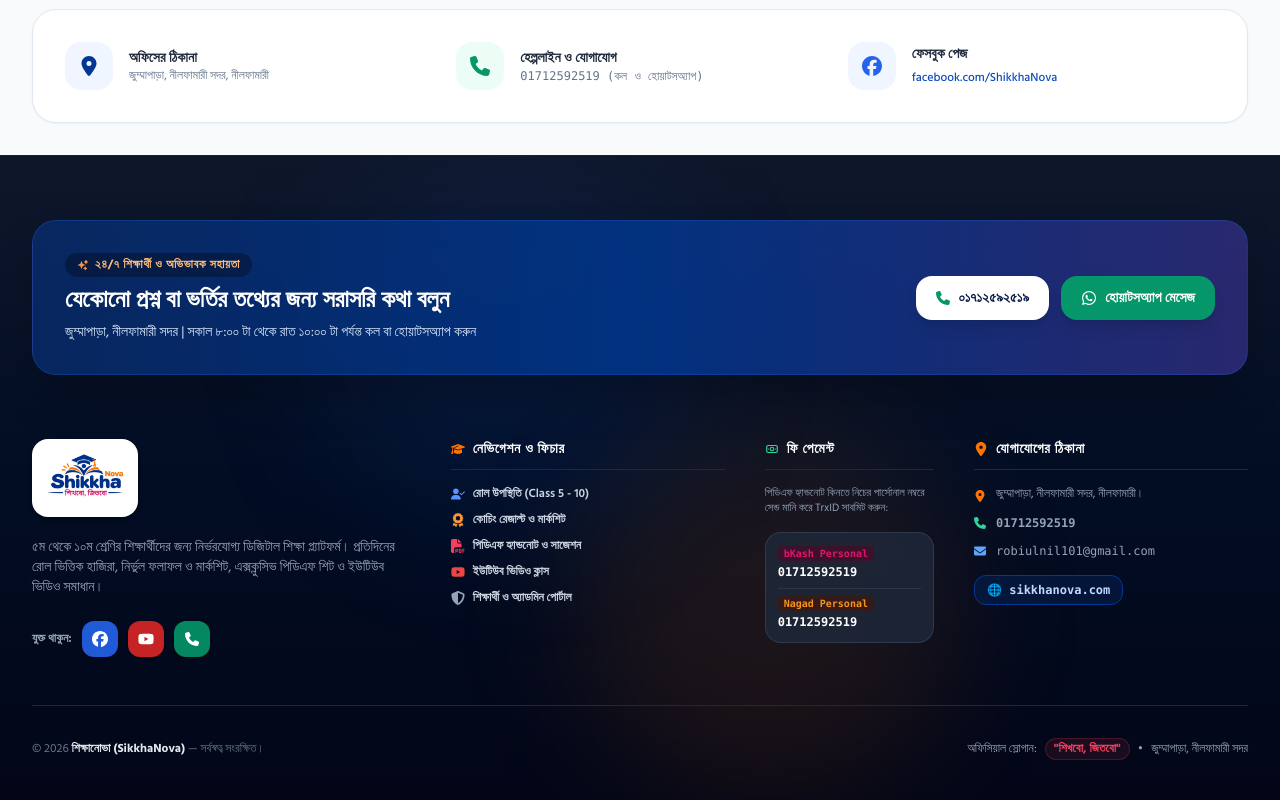
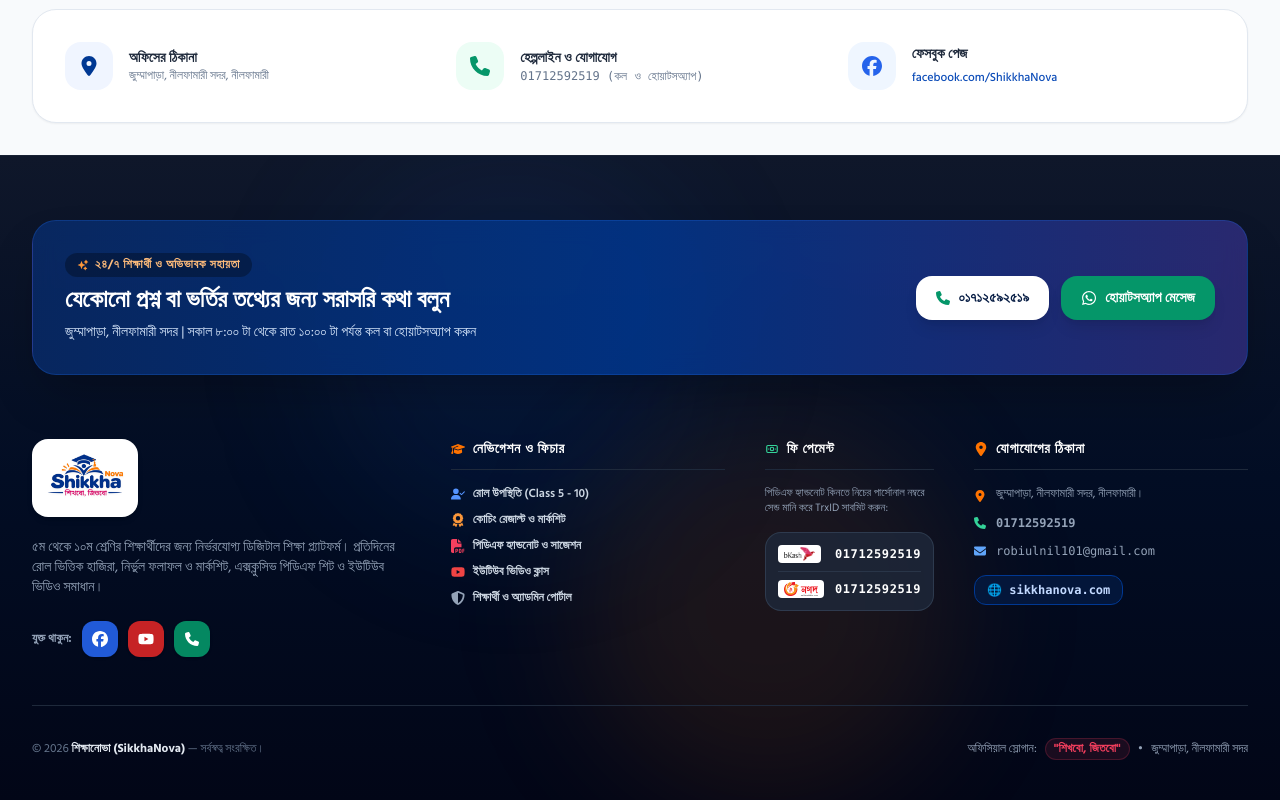
Before and after one commit to alaminislam3203/shikkhanova.com, a Next.js app: page / in a window 1280 px wide. Shown: the part 1551-2351 px from the top of the page. Built offline with nearby package versions, Linux system fonts and the light colour scheme; no server answers.

Commit message:
feat: add Footer component

```diff
--- a/components/Footer.tsx
+++ b/components/Footer.tsx
@@ -152,13 +152,17 @@ export default function Footer() {
               পিডিএফ হ্যান্ডনোট কিনতে নিচের পার্সোনাল নম্বরে সেন্ড মানি করে TrxID সাবমিট করুন:
             </p>
             <div className="bg-slate-800/80 p-3 rounded-2xl border border-slate-700/80 space-y-2 text-xs font-mono">
-              <div>
-                <span className="text-[10px] font-bold text-bkash bg-pink-950/60 px-1.5 py-0.5 rounded">bKash Personal</span>
-                <p className="text-white font-bold mt-0.5 text-xs">01712592519</p>
+              <div className="flex items-center justify-between gap-2">
+                <div className="bg-white px-1.5 py-0.5 rounded shadow-sm flex items-center">
+                  <img src="/assets/images/bkash.png" alt="bKash" className="h-3.5 w-auto object-contain" />
+                </div>
+                <p className="text-white font-bold text-xs tracking-wider">01712592519</p>
               </div>
-              <div className="pt-1.5 border-t border-slate-700/60">
-                <span className="text-[10px] font-bold text-nagad bg-orange-950/60 px-1.5 py-0.5 rounded">Nagad Personal</span>
-                <p className="text-white font-bold mt-0.5 text-xs">01712592519</p>
+              <div className="pt-2 border-t border-slate-700/60 flex items-center justify-between gap-2">
+                <div className="bg-white px-1.5 py-0.5 rounded shadow-sm flex items-center">
+                  <img src="/assets/images/nagad.png" alt="Nagad" className="h-3.5 w-auto object-contain" />
+                </div>
+                <p className="text-white font-bold text-xs tracking-wider">01712592519</p>
               </div>
             </div>
           </div>
```
